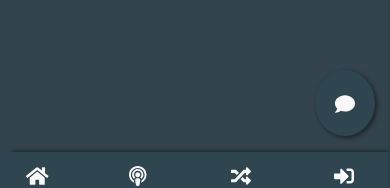
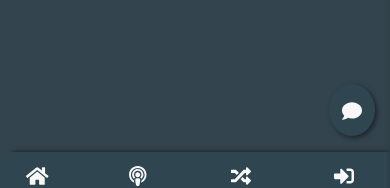
Before and after one commit to algnot/fangaraidee, a React (Create React App) app: page / in a window 390 px wide. Shown: the part 643-831 px from the top of the page. Built offline with nearby package versions, Linux system fonts and the light colour scheme.

Commit message:
new commit

```diff
--- a/src/component/ChatBar/ChatBar.module.css
+++ b/src/component/ChatBar/ChatBar.module.css
@@ -139,6 +139,7 @@
 
     .chatIcon{
         display: block;
+        padding: 13px;
     }
 
     .container{
```
